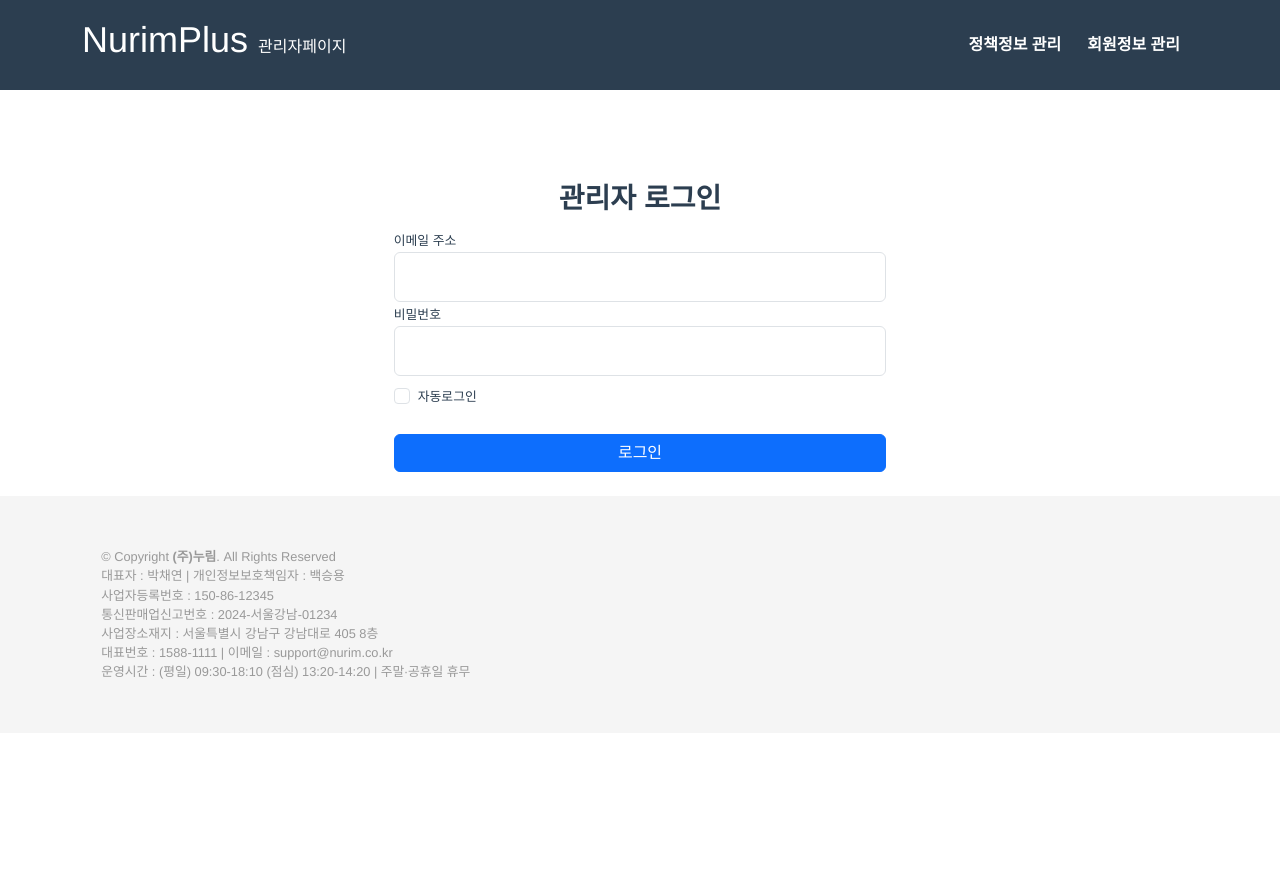
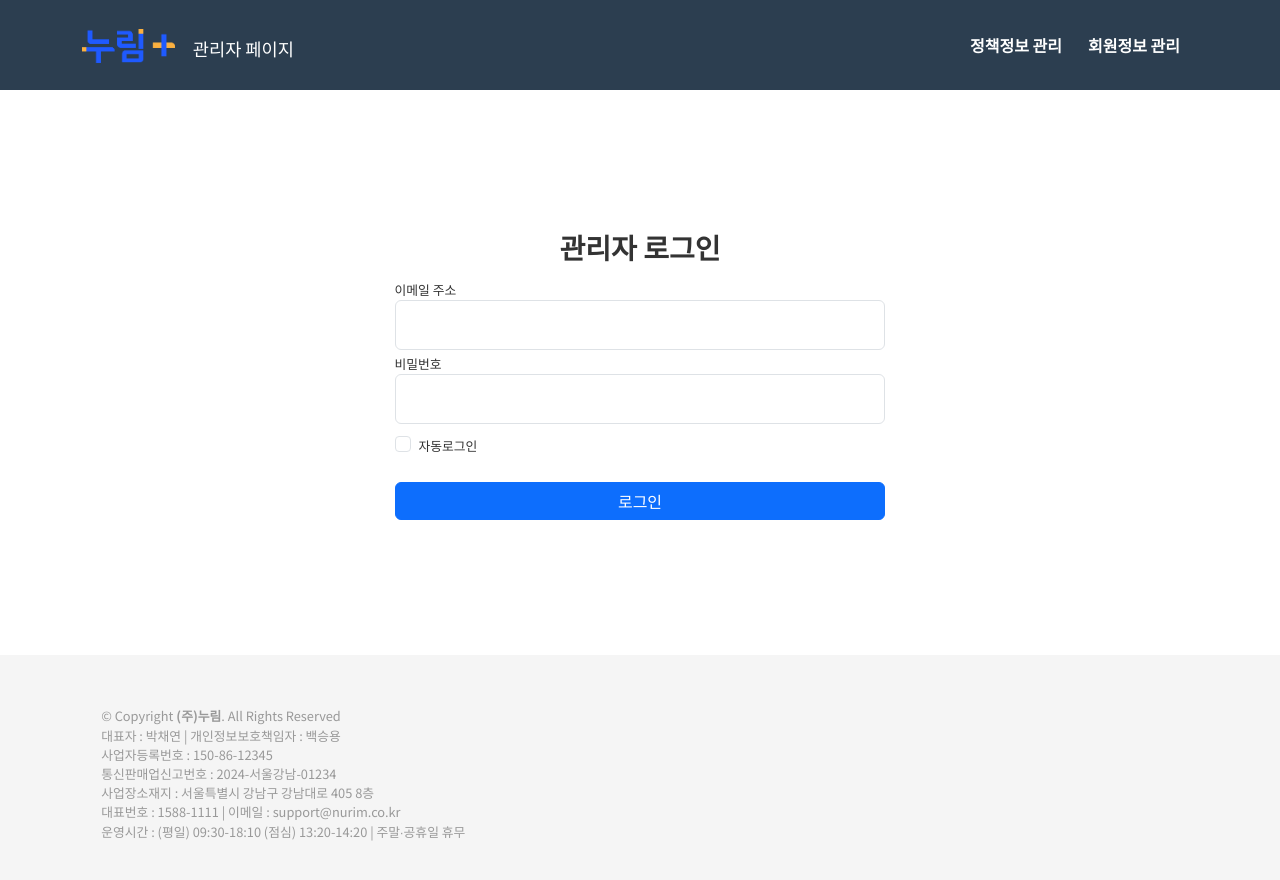
Before and after one commit to team-nurim/nurim-plus-view, a Vue app: page /admin/login in a window 1280 px wide. Shown: the top 880 px of the page. Before the commit the page ends 800 px from the top, so only its background shows below. Built offline with nearby package versions, Linux system fonts and the light colour scheme.

Commit message:
[fix] admin 디자인 수정

```diff
--- a/src/layout/FooterAdmin.vue
+++ b/src/layout/FooterAdmin.vue
@@ -1,50 +1,32 @@
 <template>
-  <footer class="mt-5 py-5">
-    <div class="container text-center">
-      <div class="row" style="color: white;">
-        <div class="col-md-4">
-          <h5>About Us</h5>
-          <p>Lorem ipsum dolor sit amet, consectetur adipiscing elit.</p>
+  <!-- // eslint-disable-next-line
+  /* eslint-disable */ -->
+    <!-- ======= Footer ======= -->
+    <footer id="footer" class="footer">
+      <div class="container mb-2">
+        <div class="copyright" style="margin:1.2rem; font-size:0.8rem; text-align:left; color:#999">
+          &copy; Copyright <strong><span>(주)누림</span></strong>. All Rights Reserved<br>
+          <span>대표자 : 박채연 | 개인정보보호책임자 : 백승용</span><br>
+          <span>사업자등록번호 : 150-86-12345</span><br>
+          <span>통신판매업신고번호 : 2024-서울강남-01234</span><br>
+          <span>사업장소재지 : 서울특별시 강남구 강남대로 405 8층</span><br>
+          <span>대표번호 : 1588-1111 | 이메일 : support@nurim.co.kr</span><br>
+          <span>운영시간 : (평일) 09:30-18:10 (점심) 13:20-14:20 | 주말∙공휴일 휴무</span><br>
         </div>
-        <div class="col-md-4">
-          <h5>Contact</h5>
-          <ul class="list-unstyled">
-            <li>Address: 1234 Main St, City, Country</li>
-            <li>Phone: +1234567890</li>
-            <li>Email: info@example.com</li>
-          </ul>
-        </div>
-        <div class="col-md-4">
-          <h5>Follow Us</h5>
-          <ul class="list-inline">
-            <li class="list-inline-item"><a href="#"><i class="fab fa-facebook-f"></i></a></li>
-            <li class="list-inline-item"><a href="#"><i class="fab fa-twitter"></i></a></li>
-            <li class="list-inline-item"><a href="#"><i class="fab fa-instagram"></i></a></li>
-          </ul>
+        <div class="credits">
+          <!-- All the links in the footer should remain intact. -->
+          <!-- You can delete the links only if you purchased the pro version. -->
+          <!-- Licensing information: https://bootstrapmade.com/license/ -->
+          <!-- Purchase the pro version with working PHP/AJAX contact form: https://bootstrapmade.com/photofolio-bootstrap-photography-website-template/ -->
         </div>
       </div>
-      <hr>
-      <p style="color: white;">&copy; 2024 Your Company. All rights reserved.</p>
-    </div>
-  </footer>
-</template>
+    </footer>   <!-- End Footer -->
+  </template>
 
-<script>
-export default {
-  name: 'FooterAdmin'
-}
-</script>
-<style>
-    footer {
-        background: #444444; /* 그라데이션 배경 */
-        padding: 30px 0;
-          color: white; /* Text color */
-    }
-
-    footer a {
-        color: #ffffff; /* 링크 색상 */
-    }
-    .h5{
-      color: white;
-    }
-</style>
+  <style scoped>
+  .footer {
+    padding: 2rem 0rem;
+    bottom: 0;
+    background-color: #F5F5F5;
+  }
+  </style>
--- a/src/layout/HeaderAdmin.vue
+++ b/src/layout/HeaderAdmin.vue
@@ -2,8 +2,9 @@
 <header>
   <nav class="navbar navbar-expand-lg navbar-light" style="background-color: #2C3E50;">
     <div class="container justify-content-center">
-      <a href="/admin/post/list" class="navbar-brand" style="font-size: 36px; margin-bottom: 10px; color: #fff;">NurimPlus
-        <span style="font-size: 16px;">관리자페이지</span></a> <!-- Increased font size and added margin-bottom -->
+      <a href="/admin/post/list" class="navbar-brand" style="font-size: 36px; margin-bottom: 10px; color: #fff;">
+        <img src="../assets/Nurim.png" height="34" style="margin-right:1.1rem;">
+        <span style="font-size:1.1rem;">관리자 페이지</span></a> <!-- Increased font size and added margin-bottom -->
       <button class="navbar-toggler" type="button" data-bs-toggle="collapse" data-bs-target="#navbarSupportedContent" aria-controls="navbarSupportedContent" aria-expanded="false" aria-label="Toggle navigation">
         <span class="navbar-toggler-icon"></span>
       </button>
--- a/src/views/AdminLogin.vue
+++ b/src/views/AdminLogin.vue
@@ -1,6 +1,8 @@
 <!-- // eslint-disable-next-line
 /* eslint-disable */ -->
 <template>
+
+<div class="container">
 
   <div class="containeradminlogin">
     <div class="row mt-2 d-flex justify-content-center">
@@ -55,6 +57,8 @@
     </div>
     </div>
   </div>
+
+</div>
 
 </template>
 <script>
@@ -117,7 +121,7 @@ export default {
 
 <style>
 .containeradminlogin {
-  margin-top: 5%;
+  margin: 10% 0%;
   display: flex;
   align-items: center;
   justify-content: center;
@@ -125,7 +129,7 @@ export default {
 
 .loginBox {
   min-width: 330px;
-  max-width: 28%;
+  max-width: 20%;
   margin: 12% auto 0;
   text-align: left;
 }
--- a/src/views/post/AdminPostList.vue
+++ b/src/views/post/AdminPostList.vue
@@ -1,11 +1,11 @@
 <template>
-  <main class="mt-3 mb-5">
+  <main class="mt-5 mb-5">
     <div class="container mb-5">
       <div class="row d-flex justify-content-center">
           <h3 class="mt-3" style="font-weight: bold">정책정보관리</h3>
-        <div class="col-12 d-flex justify-content-center">
+        <div class="col-12 d-flex justify-content-center mb-4">
           <!-- 카테고리 선택 드롭다운 -->
-          <select class="form-select form-select mt-3" style="width: 500px;" @change="handleCategoryChange($event)">
+          <select class="form-select form-select mt-3" style="width:330px;" @change="handleCategoryChange($event)">
             <option value="전체">전체</option>
             <option value='보육'>보육</option>
             <option value="출산">출산</option>
@@ -15,7 +15,7 @@
         </div>
         <div class="d-flex justify-content-end mt-2">
            <a href="/admin/post/register">
-            <button class="btn btn-dark" style="background-color: white; color: black;">정책정보 등록</button>
+            <button class="btn btn-dark" style="color:white;"><b>정책정보 등록</b></button>
           </a>
         </div>
       </div>
@@ -40,7 +40,7 @@
                 <div style="padding: 10px 0;">{{ post.postId }}</div>
               </td>
               <td>
-                <div style="padding: 10px 0;">
+                <div style="padding: 10px 0; text-align:left;">
                   <router-link style="text-decoration: none; color: black; font-weight: bold; font-size: 16px; cursor: pointer; text-decoration: underline;" :to="`read/${post.postId}`" @mouseover="onMouseOver" @mouseleave="onMouseLeave">{{ post.postTitle }}</router-link>
                 </div>
               </td>
--- a/src/views/post/AdminPostRegister.vue
+++ b/src/views/post/AdminPostRegister.vue
@@ -1,7 +1,8 @@
 <template>
-  <div class="mt-5">
+  <main class="mt-5 mb-5">
     <div class="container">
-      <h2 class="text-center mb-5">정책정보 등록</h2>
+
+      <h3 class="mt-2 mb-4" style="font-weight: bold">정책정보 등록</h3>
       <div class="row">
         <div class="col-md-8 offset-md-2">
           <form>
@@ -26,28 +27,28 @@
             </div>
             <!-- 다른 입력 요소들도 동일하게 구성 -->
              <div class="mb-3 row">
-              <label for="postRegisterDate" class="col-md-3 col-form-label">등록일자</label>
+              <label for="postRegisterDate" class="col-md-3 col-form-label" >등록일자</label>
               <div class="col-md-9">
-                <input v-model="postData.postRegisterDate" type="date" class="form-control" id="postRegisterDate">
+                <input v-model="postData.postRegisterDate" type="date" class="form-control" id="postRegisterDate" style="width:100%;">
               </div>
             </div>
              <div class="mb-3 row">
               <label for="postWriter" class="col-md-3 col-form-label">작성자</label>
               <div class="col-md-9">
-                <input v-model="postData.postWriter" type="textreg" class="form-control" id="postWriter" readonly>
+                <input v-model="postData.postWriter" type="textreg" class="form-control" id="postWriter">
               </div>
             </div>
              <div class="mb-3 row">
               <label for="postContent" class="col-md-3 col-form-label">내용</label>
-              <div class="col-md-9">
-                <textarea v-model="postData.postContent" class="form-control" id="postContent" style="height: 390px;"></textarea>
+              <div class="col-md-9 d-flex ">
+                <textarea v-model="postData.postContent" class="form-control" id="postContent" style="height:380px;"></textarea>
               </div>
             </div>
             <!-- 이미지 업로드를 위한 input 요소 추가 -->
             <div class="mb-3 row">
               <label for="image" class="col-md-3 col-form-label">이미지 업로드</label>
               <div class="col-md-9">
-                <input type="file" class="form-control" id="image" accept="image/*" multiple @change="handleImageUpload">
+                <input type="file" class="form-control" id="image" accept="image/*" multiple @change="handleImageUpload" style="width:100%;">
               </div>
             </div>
             <!-- 이미지 미리보기 -->
@@ -69,13 +70,13 @@
       </div>
       <div class="row mb-5">
         <div class="col-md-8 offset-md-2 d-flex justify-content-center">
-          <router-link to="/admin/post/list" class="btn btn-lg btn-primary me-3">목록으로</router-link>
+          <router-link to="/admin/post/list" class="btn btn-dark btn-primary me-2">목록으로</router-link>
   <!-- 저장하기 버튼에 savePost 메서드 연결 -->
-          <button type="button" class="btn btn-lg btn-primary" @click="showModal">저장하기</button>
+          <button type="button" class="btn btn-primary" @click="showModal">저장하기</button>
         </div>
       </div>
     </div>
-  </div>
+  </main>
    <!-- 모달 -->
     <div v-if="modalVisible" class="modal fade show" tabindex="-1" role="dialog" style="display: block; background-color: rgba(0, 0, 0, 0.5);">
       <div class="modal-dialog" role="document">
@@ -277,39 +278,11 @@ export default {
 </script>
 
 <style>
-/* textarea 요소를 더 크게 만듭니다 */
+/* 모든 입력 필드의 너비를 동일하게 설정 */
+input[type="text"],
+input[type="date"],
 textarea {
-  width: 100%;
-  resize: vertical; /* 사용자가 크기를 조절할 수 있도록 합니다 */
-  background-color: #f8f9fa;
-  border: 1px solid #ced4da;
-  border-radius: 0.3rem;
-  box-sizing: border-box; /* 패딩과 테두리를 포함하여 요소의 전체 크기를 계산합니다 */
-}
-
-/* ============푸터 디자인===================== */
-#app {
-  display: flex;
-  flex-direction: column;
-  min-height: 100vh;
-  font-family: Avenir, Helvetica, Arial, sans-serif;
-  -webkit-font-smoothing: antialiased;
-  -moz-osx-font-smoothing: grayscale;
-  text-align: center;
-  color: #2c3e50;
-}
-
-#nav {
-  padding: 30px;
-}
-
-#nav a {
-  font-weight: bold;
-  color: #2c3e50;
-}
-
-#nav a.router-link-exact-active {
-  color: #42b983;
+  width: calc(100% - 1rem); /* 부트스트랩의 col-md-9 클래스가 가진 패딩(0.5rem)을 고려하여 너비 계산 */
 }
 
 </style>
```
